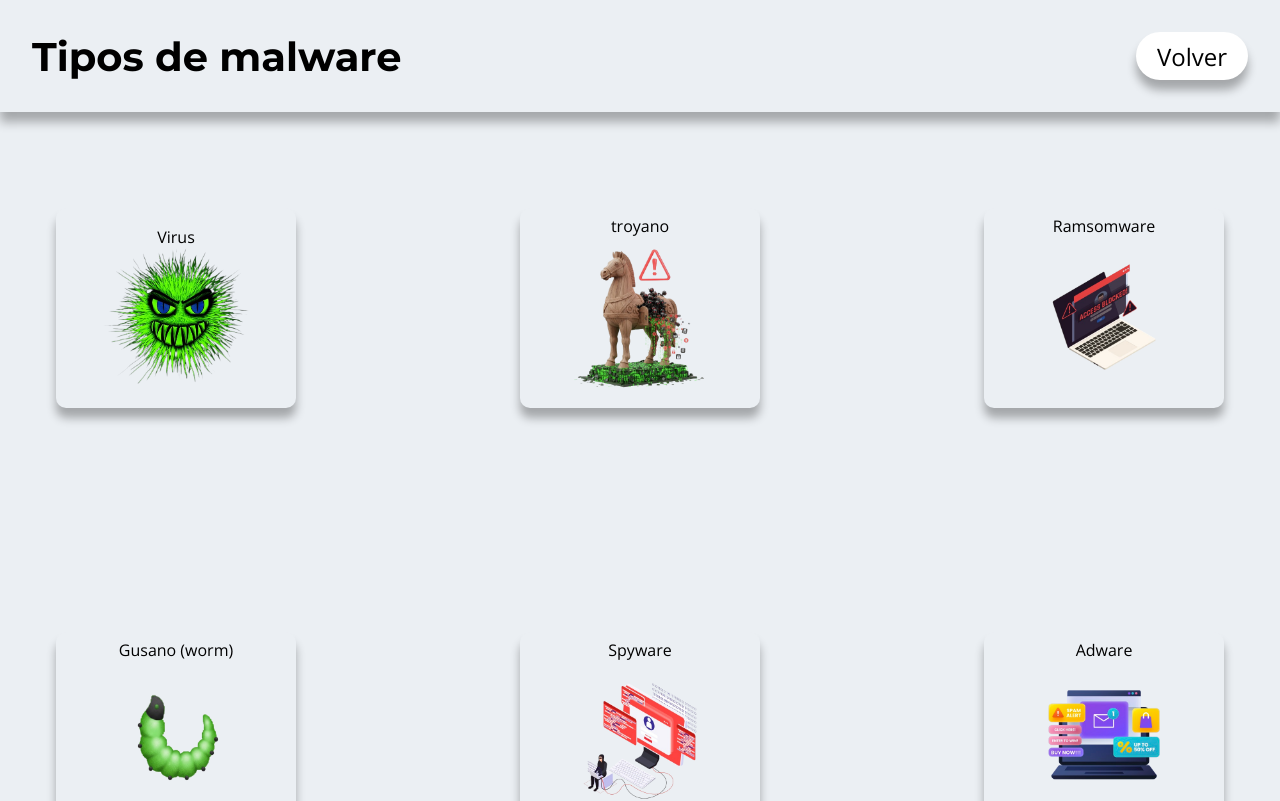
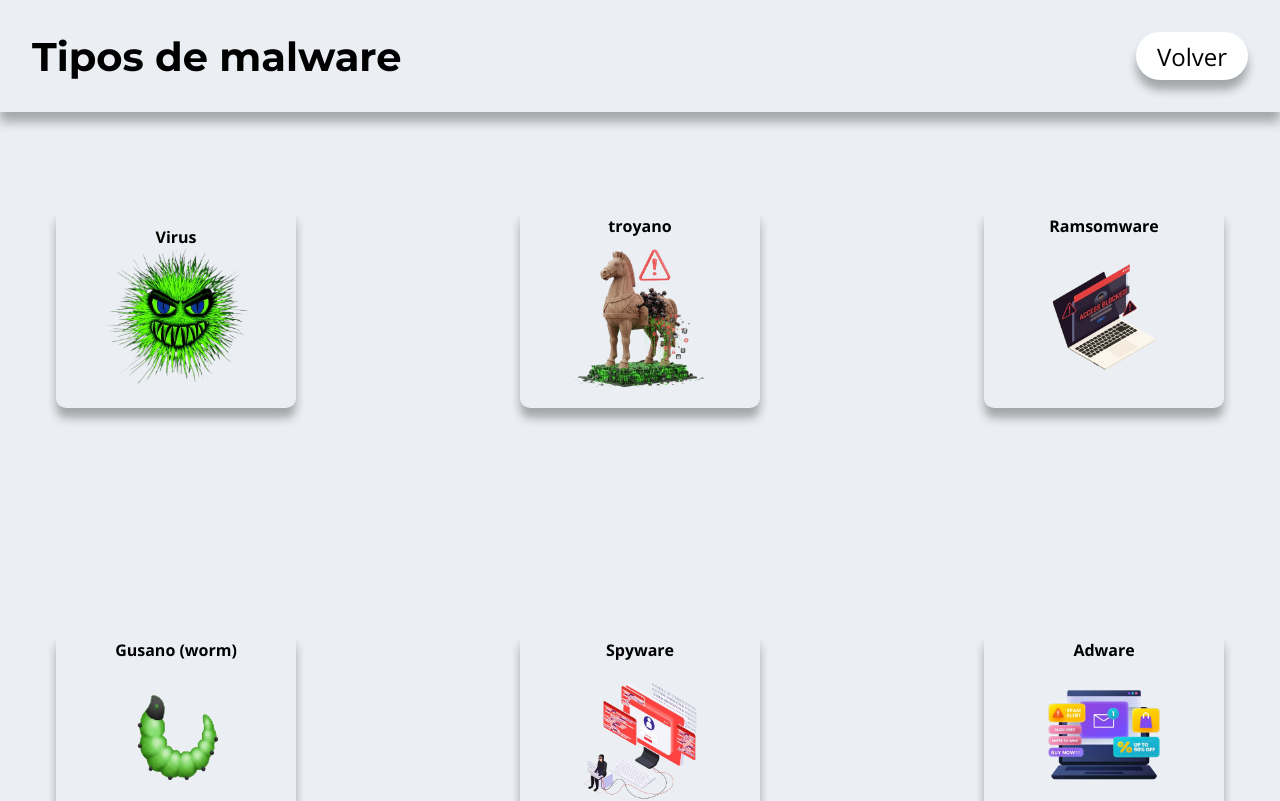
Before and after one commit to cristianantinir/seguridad_informatica, a React (Create React App) app: page /tiposMalware in a window 1280 px wide. Shown: the top 801 px of the page. Built offline with nearby package versions, Linux system fonts and the light colour scheme.

Commit message:
Estílo para la etiqueta 'p'

```diff
--- a/src/pages/Tiposmalware.module.css
+++ b/src/pages/Tiposmalware.module.css
@@ -62,3 +62,8 @@ body{
 .unico{
   margin-right: 121vh;
 }
+
+.botonesmalware p{
+  font-family: 'Open Sans', sans-serif;
+  font-weight: 700;
+}
```
